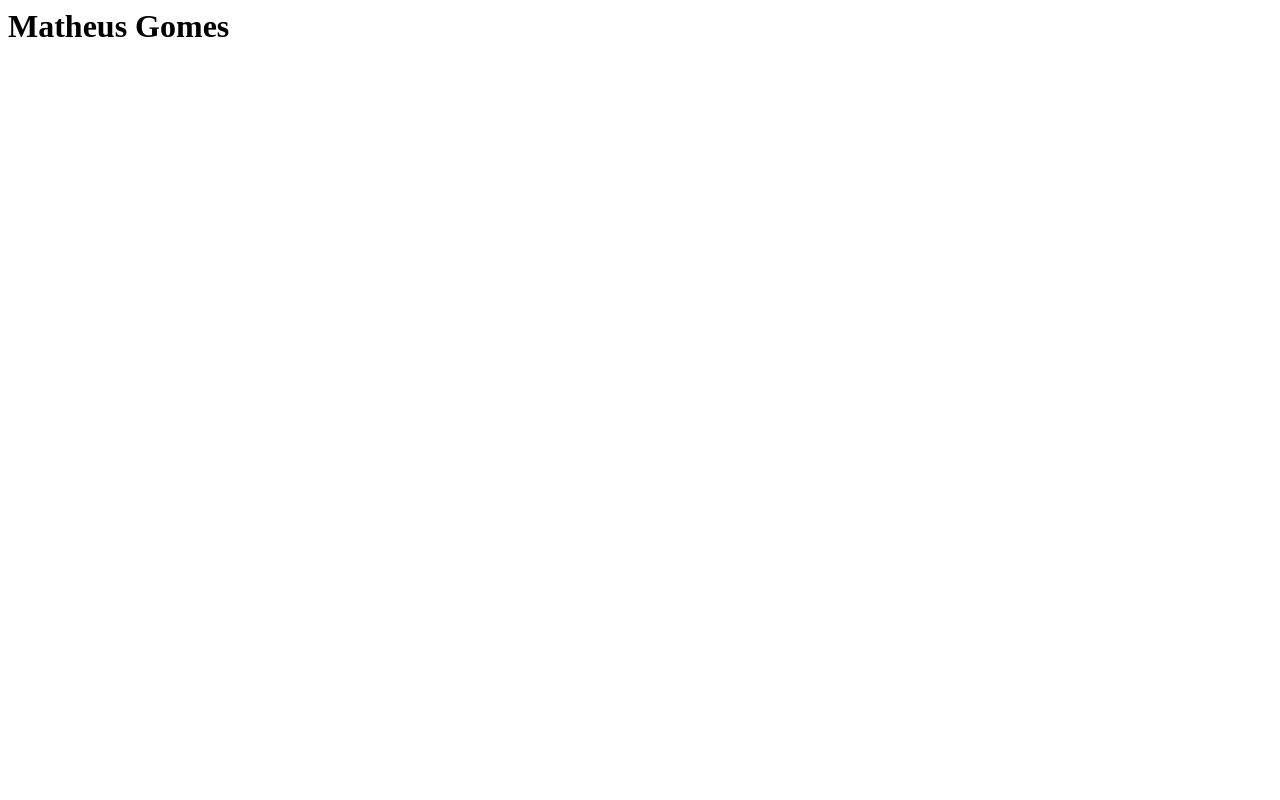
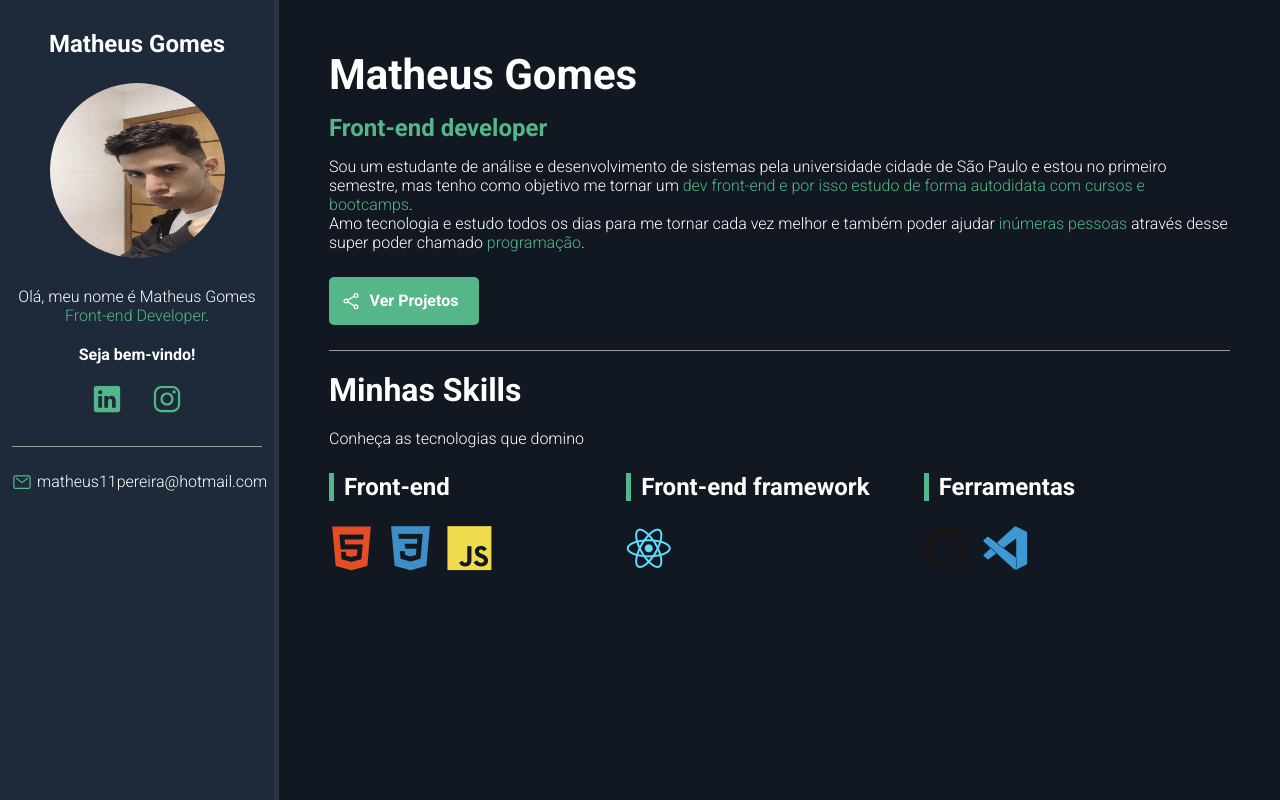
Before and after one commit to MathBR18/MathBR18.github.io, a plain HTML site: page index.html in a window 1280 px wide. Drawn offline with nearby package versions, Linux system fonts and the light colour scheme.

Commit message:
finalizando o portfolio

```diff
--- /dev/null
+++ b/css/style.css
@@ -0,0 +1,242 @@
+/* Reset */
+* {
+    padding: 0;
+    margin: 0;
+    font-family: 'Roboto', sans-serif;
+    box-sizing: border-box;
+  }
+
+  /* Variables */
+  :root {
+    --main-color: #54B689;
+    --main-text-color: #FFF;
+    --border-color: #999;
+    --bio-bg-color: #1E2A3A;
+    --bio-border-color: #293544;
+    --about-bg-color: #111821;
+  }
+
+  /* General */
+  .highlight {
+    color: var(--main-color);
+  }
+
+  /* Containers */
+  #container {
+    display: flex;
+    flex-direction: row;
+    color: var(--main-text-color);
+  }
+
+  #bio-container {
+    flex: 1 1 20%;
+    min-height: 100vh;
+    background-color: var(--bio-bg-color);
+    text-align: center;
+    padding: 30px 12px;
+    border-right: 5px solid var(--bio-border-color);
+  }
+
+  #about-container {
+    flex: 1 1 80%;
+    min-height: 100vh;
+    background-color: var(--about-bg-color);
+    padding: 50px;
+  }
+
+  /* Bio container */
+  #bio-container h2 {
+    margin-bottom: 25px;
+  }
+
+  #bio-container p {
+    margin-bottom: 20px;
+  }
+
+  #bio-container #welcome-text {
+    font-weight: bold;
+  }
+
+  #bio-image {
+    width: 175px;
+    height: 175px;
+    border-radius: 50%;
+    margin-bottom: 25px;
+  }
+
+  #social-container {
+    display: flex;
+    justify-content: center;
+    list-style: none;
+    border-bottom: 1px solid var(--border-color);
+    margin-bottom: 25px;
+    padding-bottom: 25px;
+  }
+
+  #social-container li {
+    flex: 1 1 0;
+    max-width: 60px;
+  }
+
+  #social-container li a {
+    color: var(--main-color);
+    font-size: 30px;
+  }
+
+  #email-container {
+    display: flex;
+    justify-content: center;
+  }
+
+  #email-container ion-icon,
+  #email-container a {
+    flex: 1 1 0;
+  }
+
+  #email-container a {
+    color: var(--main-text-color);
+    text-decoration: none;
+    max-width: 225px;
+  }
+
+  #email-container ion-icon {
+    color: var(--main-color);
+    font-size: 20px;
+    margin-right: 5px;
+    max-width: 20px;
+  }
+
+  /* about container */
+  #name {
+    font-size: 42px;
+    margin-bottom: 15px;
+  }
+
+  #title {
+    font-size: 24px;
+    margin-bottom: 15px;
+    font-weight: bold;
+  }
+
+  .description {
+    max-width: 75%;
+    margin-bottom: 10px;
+  }
+
+  #btn-projects {
+    font-weight: bold;
+    font-size: 16px;
+    color: var(--main-text-color);
+    background-color: var(--main-color);
+    border: 2px solid var(--main-color);
+    border-radius: 5px;
+    text-decoration: none;
+    transition: .5s;
+    margin: 25px 0;
+    padding: 12px 10px;
+    width: 150px;
+    text-align: center;
+    display: flex;
+  }
+
+  #btn-projects ion-icon,
+  #btn-projects span {
+    flex: 1 1 0;
+  }
+
+  #btn-projects ion-icon {
+    font-size: 20px;
+    max-width: 20px;
+  }
+
+  #btn-projects:hover {
+    background-color: transparent;
+  }
+
+  #skills-section-title {
+    border-top: 1px solid var(--border-color);
+    padding-top: 20px;
+    margin-bottom: 20px;
+    font-size: 32px;
+  }
+
+  #skills-container {
+    display: flex;
+    flex-wrap: wrap;
+    margin-top: 25px;
+  }
+
+  .skills-box {
+    flex: 1 1 33%;
+    max-width: 33%;
+    margin-bottom: 35px;
+  }
+
+  .skills-title {
+    font-size: 24px;
+    margin-bottom: 25px;
+    font-weight: bold;
+    padding-left: 10px;
+    border-left: 5px solid var(--main-color);
+  }
+
+  .skills-box i {
+    font-size: 45px;
+    margin-right: 10px;
+  }
+
+  /* Mobile */
+  @media(max-width:450px){
+
+    #container {
+        flex-direction: column;
+    }
+
+    #bio-container {
+        min-height: auto;
+        border-right: none;
+        border-bottom: 5px solid var(--bio-border-color);
+    }
+
+    #bio-container h2{
+        display: none;
+    }
+
+    #bio-container p{
+        max-width:60%;
+        margin: 10px auto;
+    }
+
+    #about-container{
+        text-align: center;
+        padding: 30px;
+    }
+
+    #about-container, .description {
+        margin: 10px auto;
+        max-width:100%;
+        line-height: 26px;
+    }
+
+    #btn-projects{
+        margin: 20px auto;
+    }
+
+    .skills-box{
+        flex: 1 1 100%;
+        max-width:100%;
+        margin-bottom: 40px;
+        text-align: left;
+
+    }
+
+    .skills-box i{
+        font-size:60px;
+
+    }
+
+
+
+
+
+  }
--- a/index.html
+++ b/index.html
@@ -1 +1,76 @@
-<h1>Matheus Gomes</h1>
+<!DOCTYPE html>
+<html lang="en">
+
+<head>
+    <meta charset="UTF-8">
+    <meta http-equiv="X-UA-Compatible" content="IE=edge">
+    <meta name="viewport" content="width=device-width, initial-scale=1.0">
+    <!-- Google Fonts -->
+    <link
+        href="https://fonts.googleapis.com/css2?family=Roboto:ital,wght@0,300;0,700;0,900;1,300;1,700;1,900&display=swap"
+        rel="stylesheet">
+    <!-- Dev icons fonts -->
+    <link rel="stylesheet" href="https://cdn.jsdelivr.net/gh/devicons/devicon@v2.14.0/devicon.min.css">
+    <!-- CSS do Projeto -->
+    <title>Portfólio Matheus Gomes</title>
+    <link rel="stylesheet" href="css/style.css">
+</head>
+
+<body>
+    <main id="container">
+        <aside id="bio-container">
+            <h2>Matheus Gomes</h2>
+            <img id="bio-image" src="./img/profile.jpg" alt="Matheus Gomes">
+            <p>Olá, meu nome é Matheus Gomes <span class="highlight">Front-end Developer</span>.</p>
+            <p id="welcome-text">Seja bem-vindo!</p>
+            <ul id="social-container">
+                <li><a href="#" target="_blank">
+                        <ion-icon name="logo-linkedin"></ion-icon>
+                    </a></li>
+                <li><a href="#" target="_blank">
+                        <ion-icon name="logo-instagram"></ion-icon>
+                    </a></li>
+            </ul>
+            <div id="email-container">
+            <ion-icon name="mail-outline"></ion-icon><a
+                href="mailto:matheus11pereira@hotmail.com">matheus11pereira@hotmail.com</a>
+            </div>
+        </aside>
+        <section id="about-container">
+            <h1 id="name">Matheus Gomes</h1>
+            <p id="title"><span class="highlight">Front-end developer</span></p>
+            <p class="decription">Sou um estudante de análise e desenvolvimento de sistemas pela universidade cidade de
+                São Paulo e estou no primeiro semestre, mas tenho como objetivo me tornar um <span class="highlight">dev
+                    front-end e por isso estudo de forma autodidata com cursos e bootcamps</span>.</p>
+            <p class="decription">Amo tecnologia e estudo todos os dias para me tornar cada vez melhor e também poder
+                ajudar <span class="highlight">inúmeras pessoas</span> através desse super poder chamado <span
+                    class="highlight">programação</span>.
+                <a href="h" id="btn-projects">
+                    <ion-icon name="share-social-outline"></ion-icon> <span>Ver Projetos</span>
+                </a>
+            <h2 id="skills-section-title">Minhas Skills</h2>
+            <p class="description">Conheça as tecnologias que domino</p>
+            <div id="skills-container">
+                <div class="skills-box">
+                    <p class="skills-title">Front-end</p>
+                    <i class="devicon-html5-plain colored"></i>
+                    <i class="devicon-css3-plain colored"></i>
+                    <i class="devicon-javascript-plain colored"></i>
+                </div>
+                <div class="skills-box">
+                    <p class="skills-title">Front-end framework</p>
+                    <i class="devicon-react-plain colored"></i>
+                </div>
+                    <div class="skills-box">
+                        <p class="skills-title">Ferramentas</p>
+                        <i class="devicon-github-plain colored"></i>
+                        <i class="devicon-vscode-plain colored"></i>
+                    </div>
+                </div>
+        </section>
+    </main>
+    <!-- Ion Icons -->
+    <script type="module" src="https://unpkg.com/ionicons@5.5.2/dist/ionicons/ionicons.esm.js"></script>
+</body>
+
+</html>
```
Also changed, not shown: img/profile.jpg (added).
